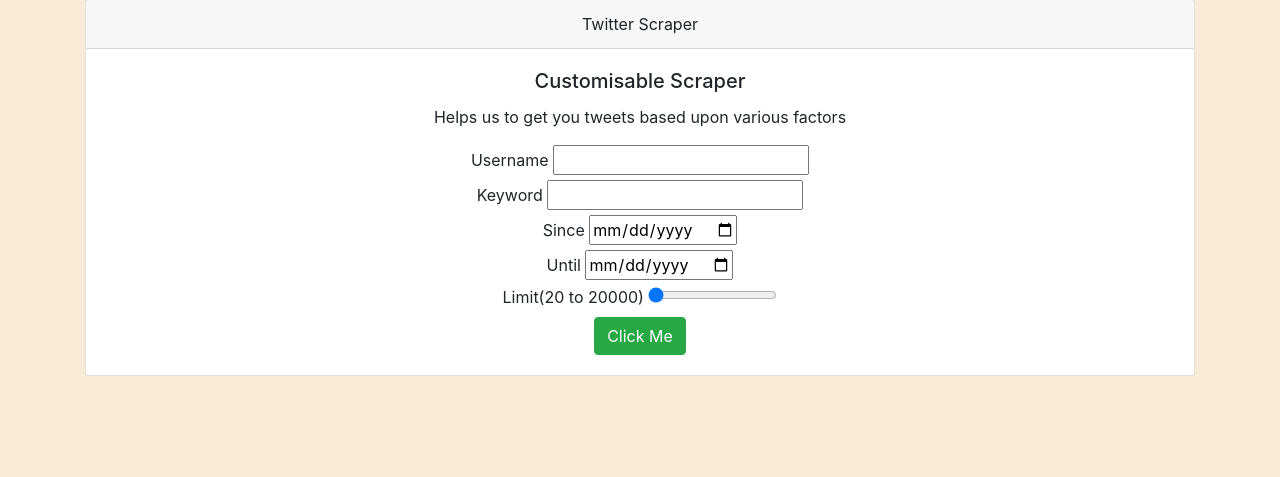
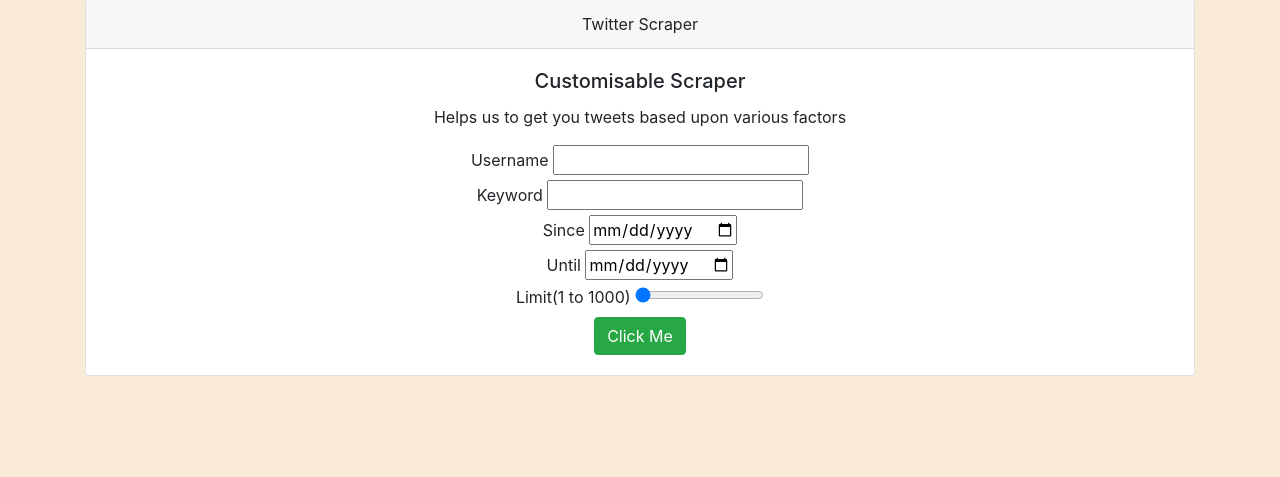
Before and after one commit to avirupchattaraj/EYGDSHackspions-Team-Data-Nerd, a Django app: page /twitter/inputform3/ in a window 1280 px wide. Shown: the part 105-582 px from the top of the page. Run offline with Django 3.2, Linux system fonts and the light colour scheme.

Commit message:
change in limits

```diff
--- a/EYSociolytics/twitteranalysis/templates/twitteranalysis/inputform3.html
+++ b/EYSociolytics/twitteranalysis/templates/twitteranalysis/inputform3.html
@@ -24,7 +24,7 @@
             <label for="until">Until</label>
             <input type="date" name="until" id="until" required />
             <br />
-            <label for="limit">Limit(20 to 20000)</label>
+            <label for="limit">Limit(1 to 1000)</label>
             <input
               type="range"
               name="limit"
```
